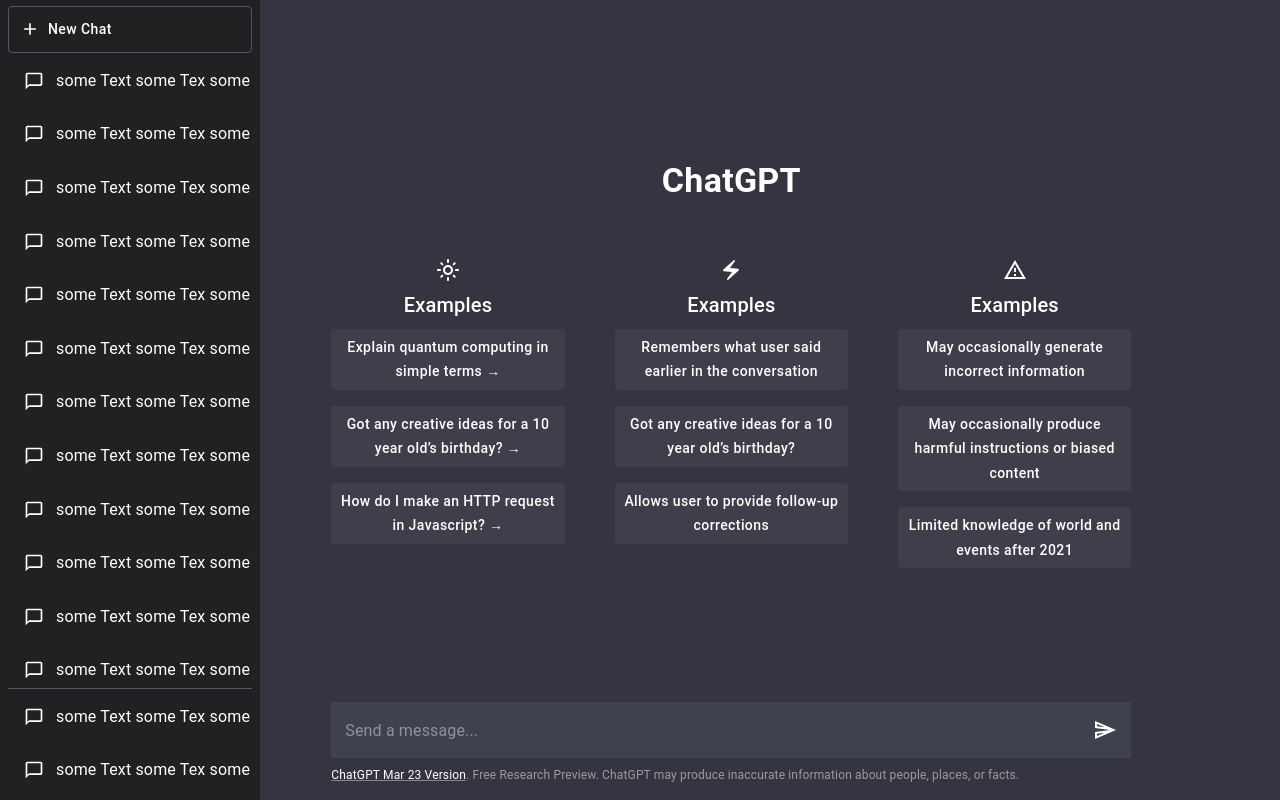
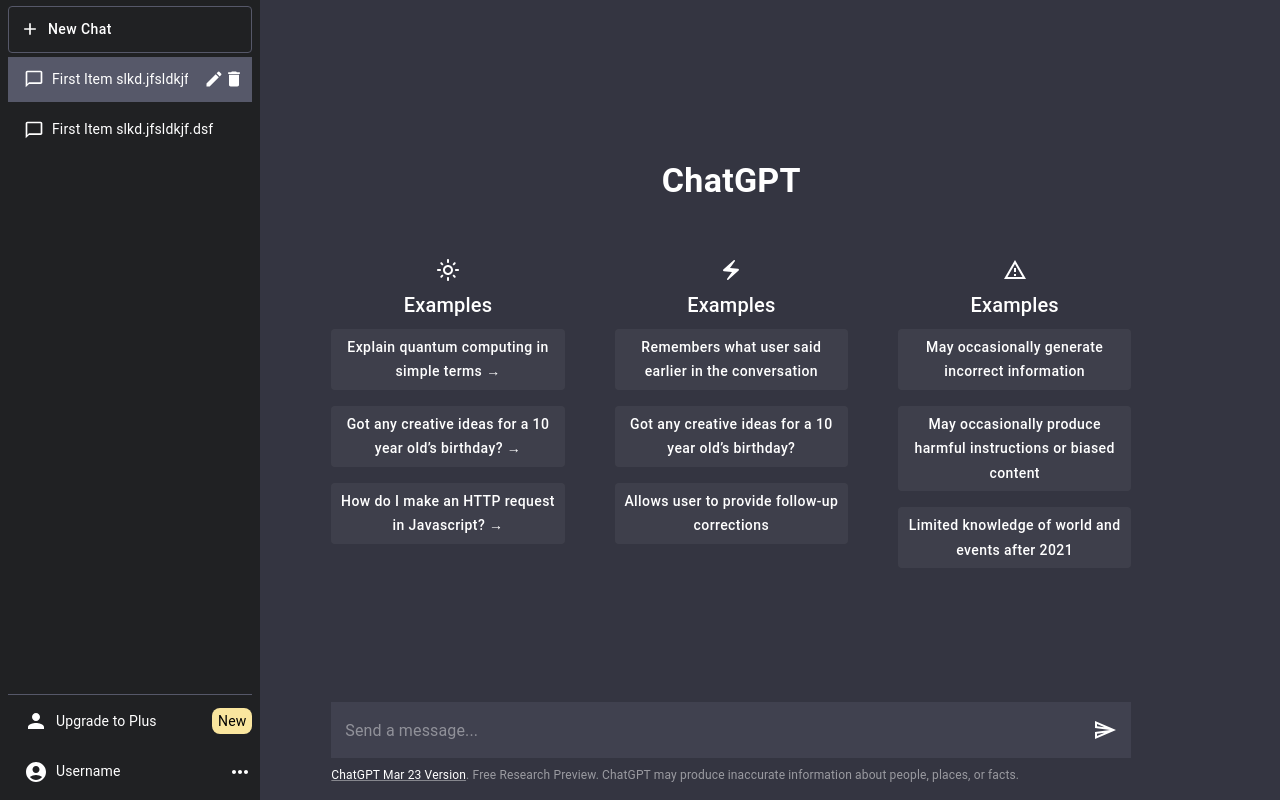
Before and after one commit to mahmedyoutube/chatgpt-clone, a React (Create React App) app: page / in a window 1280 px wide. Built offline with nearby package versions, Linux system fonts and the light colour scheme.

Commit message:
completed left sidebar

```diff
--- a/src/components/Home/LeftSideBar/SideBarItem.tsx
+++ b/src/components/Home/LeftSideBar/SideBarItem.tsx
@@ -1,3 +1,4 @@
+import { ReactNode } from "react";
 import {
   ListItem,
   ListItemButton,
@@ -5,15 +6,27 @@
   ListItemText,
   Typography,
 } from "@mui/material";
+import DeleteIcon from "@mui/icons-material/Delete";
+import EditIcon from "@mui/icons-material/Edit";
 
 import ChatBubbleOutlineIcon from "@mui/icons-material/ChatBubbleOutline";
 
-const SideBarItem = () => {
+const SideBarItem = ({
+  startIcon,
+  endIcon,
+  selected,
+  text,
+}: {
+  selected?: boolean;
+  text: string;
+  startIcon?: ReactNode;
+  endIcon?: ReactNode;
+}) => {
   return (
     <ListItem
       disablePadding
       sx={{
-        overflow: "hidden",
+        background: selected ? "rgba(86,88,105,1)" : undefined,
 
         "&:hover": {
           background: "rgba(86,88,105,1)",
@@ -22,17 +35,33 @@
       }}
     >
       <ListItemButton>
-        <ListItemIcon sx={{ minWidth: 0, mr: 1.5 }}>
-          <ChatBubbleOutlineIcon fontSize="small" color="primary" />
+        <ListItemIcon sx={{ minWidth: 0, mr: 1 }}>
+          {startIcon || (
+            <ChatBubbleOutlineIcon fontSize="small" color="primary" />
+          )}
         </ListItemIcon>
         <ListItemText
           primary={
-            <Typography sx={{ whiteSpace: "nowrap" }}>
-              some Text some Tex some Tex some Tex{" "}
+            <Typography
+              sx={{
+                whiteSpace: "nowrap",
+                fontSize: "0.875rem",
+                overflow: "hidden",
+                width: "100%",
+              }}
+            >
+              {text}
             </Typography>
           }
         />
       </ListItemButton>
+      {endIcon}
+      {selected && (
+        <ListItemIcon sx={{ minWidth: 0, mr: 1 }}>
+          <EditIcon fontSize="small" color="primary" />
+          <DeleteIcon fontSize="small" color="primary" />
+        </ListItemIcon>
+      )}
     </ListItem>
   );
 };
--- a/src/components/Home/LeftSideBar/index.tsx
+++ b/src/components/Home/LeftSideBar/index.tsx
@@ -1,6 +1,9 @@
-import { Box, Button, styled } from "@mui/material";
+import { Box, Button, Typography, styled } from "@mui/material";
 import AddIcon from "@mui/icons-material/Add";
 import SideBarItem from "./SideBarItem";
+import PersonIcon from "@mui/icons-material/Person";
+import AccountCircleIcon from "@mui/icons-material/AccountCircle";
+import MoreHorizIcon from "@mui/icons-material/MoreHoriz";
 
 const MuiButton = styled(Button)({
   textAlign: "left",
@@ -43,65 +46,42 @@
 
         <Box sx={{ height: "100%", overflow: "auto" }}>
           <Box mt={0.5} mb={0.7}>
-            <SideBarItem />
+            <SideBarItem text="First Item slkd.jfsldkjf.dsf" selected />
           </Box>
 
           <Box mt={0.5} mb={0.7}>
-            <SideBarItem />
-          </Box>
-
-          <Box mt={0.5} mb={0.7}>
-            <SideBarItem />
-          </Box>
-
-          <Box mt={0.5} mb={0.7}>
-            <SideBarItem />
-          </Box>
-          <Box mt={0.5} mb={0.7}>
-            <SideBarItem />
-          </Box>
-          <Box mt={0.5} mb={0.7}>
-            <SideBarItem />
-          </Box>
-          <Box mt={0.5} mb={0.7}>
-            <SideBarItem />
-          </Box>
-          <Box mt={0.5} mb={0.7}>
-            <SideBarItem />
-          </Box>
-          <Box mt={0.5} mb={0.7}>
-            <SideBarItem />
-          </Box>
-          <Box mt={0.5} mb={0.7}>
-            <SideBarItem />
-          </Box>
-          <Box mt={0.5} mb={0.7}>
-            <SideBarItem />
-          </Box>
-          <Box mt={0.5} mb={0.7}>
-            <SideBarItem />
-          </Box>
-          <Box mt={0.5} mb={0.7}>
-            <SideBarItem />
-          </Box>
-          <Box mt={0.5} mb={0.7}>
-            <SideBarItem />
-          </Box>
-          <Box mt={0.5} mb={0.7}>
-            <SideBarItem />
-          </Box>
-          <Box mt={0.5} mb={0.7}>
-            <SideBarItem />
+            <SideBarItem text="First Item slkd.jfsldkjf.dsf" />
           </Box>
         </Box>
 
         <Box sx={{ borderTop: "1px solid rgba(86,88,105,1)" }}>
           <Box mt={0.5} mb={0.7} sx={{ overflow: "hidden" }}>
-            <SideBarItem />
+            <SideBarItem
+              text="Upgrade to Plus"
+              startIcon={<PersonIcon color="primary" />}
+              endIcon={
+                <Typography
+                  sx={{
+                    fontSize: "0.875rem",
+                    borderRadius: 2,
+                    background: "#fae69e",
+                    color: "black",
+                    px: 0.7,
+                    py: 0.3,
+                  }}
+                >
+                  New
+                </Typography>
+              }
+            />
           </Box>
 
           <Box mt={0.5} mb={0.7}>
-            <SideBarItem />
+            <SideBarItem
+              text="Username"
+              startIcon={<AccountCircleIcon color="primary" />}
+              endIcon={<MoreHorizIcon color="primary" />}
+            />
           </Box>
         </Box>
       </Box>
```
